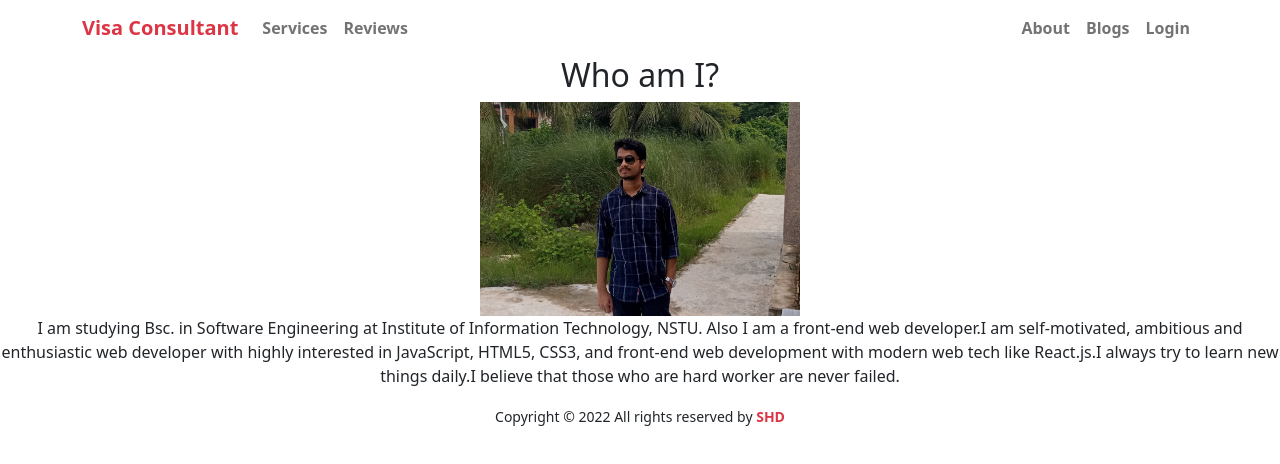
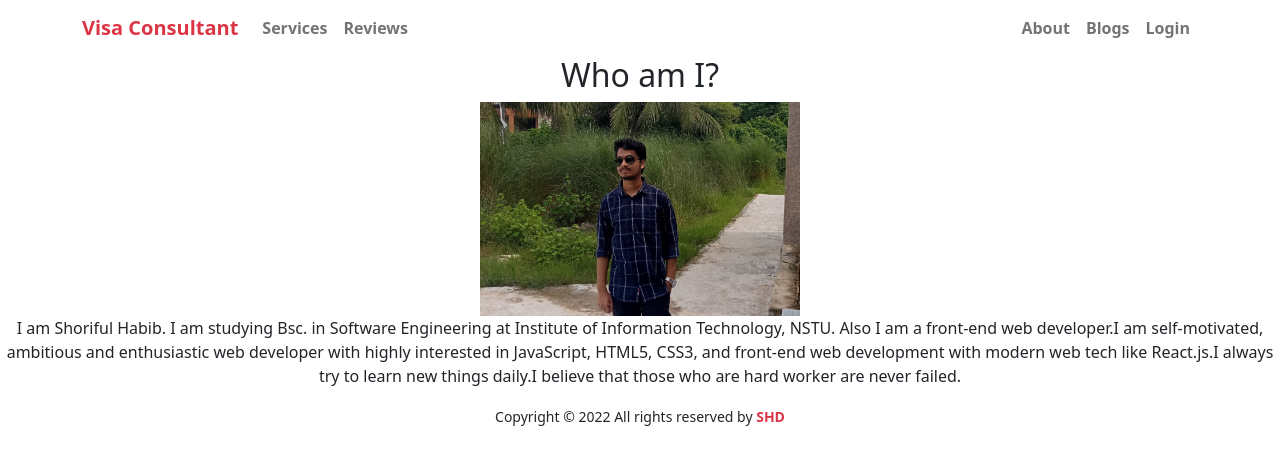
Before and after one commit to shdhrubo/visa-consultant, a React (Create React App) app: page /about in a window 1280 px wide. Shown: the top 464 px of the page. Built offline with nearby package versions, Linux system fonts and the light colour scheme; no server answers.

Commit message:
readme edited

```diff
--- a/src/components/About/About.js
+++ b/src/components/About/About.js
@@ -6,12 +6,12 @@ const About = () => {
       <h2>Who am I?</h2>
       <img className="w-25" src={img} alt="" />
       <p>
-        I am studying Bsc. in Software Engineering at Institute of Information
-        Technology, NSTU. Also I am a front-end web developer.I am
-        self-motivated, ambitious and enthusiastic web developer with highly
-        interested in JavaScript, HTML5, CSS3, and front-end web development
-        with modern web tech like React.js.I always try to learn new things
-        daily.I believe that those who are hard worker are never failed.
+        I am Shoriful Habib. I am studying Bsc. in Software Engineering at
+        Institute of Information Technology, NSTU. Also I am a front-end web
+        developer.I am self-motivated, ambitious and enthusiastic web developer
+        with highly interested in JavaScript, HTML5, CSS3, and front-end web
+        development with modern web tech like React.js.I always try to learn new
+        things daily.I believe that those who are hard worker are never failed.
       </p>
     </div>
   );
--- a/src/components/Blogs/Blogs.js
+++ b/src/components/Blogs/Blogs.js
@@ -2,7 +2,7 @@ import React from "react";
 
 const Blogs = () => {
   return (
-    <div className="text-start">
+    <div className="container text-start">
       <h2 className="text-center">Question and Answer Session</h2>
       <br />
       <p>
```
Also changed, not shown: firebase.json (added), 2 other files (tests, documents, lock files or other folders).
